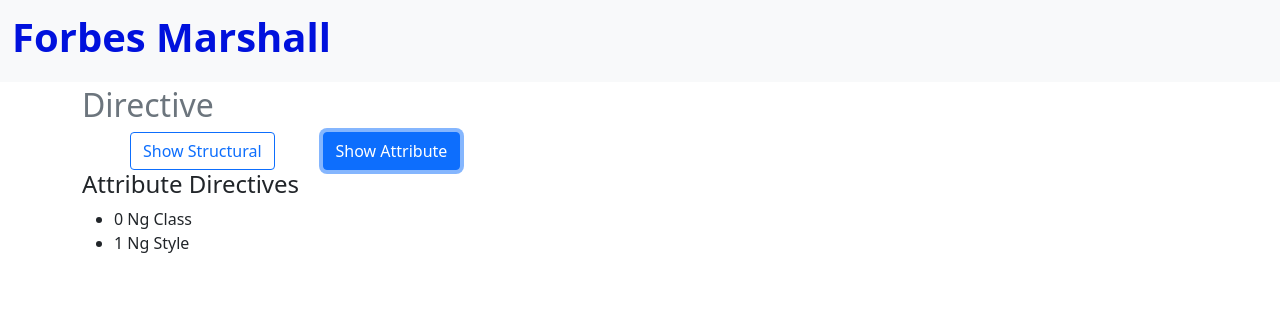
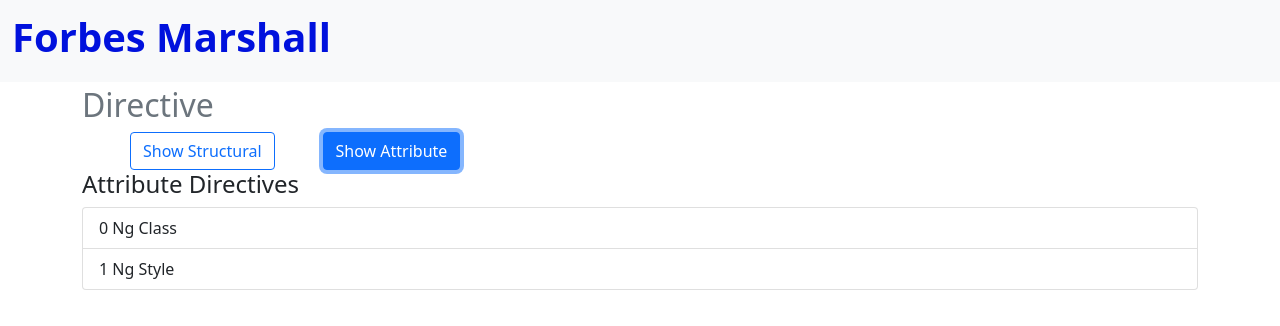
Before and after one commit to meanMonk/training, an Angular app in the folder todo-ui/: page / in a window 1280 px wide. Both pictures are taken after a click on the button "Show Attribute". Shown: the top 326 px of the page. Built offline with nearby package versions, Linux system fonts and the light colour scheme.

Commit message:
ng style

```diff
--- a/todo-ui/src/app/components/directive-day-08/learn-directive/learn-directive.component.html
+++ b/todo-ui/src/app/components/directive-day-08/learn-directive/learn-directive.component.html
@@ -19,8 +19,13 @@
     <div class="col-12">
       <ul class="list-group">
         <li
+          (mouseenter)="currenthoverElement = item"
+          (mouseleave)="currenthoverElement = ''"
           *ngFor="let item of strDirectives; let i = index"
           class="list-group-item"
+          [ngStyle]="{
+            background: item == currenthoverElement ? '#dadbe1' : ''
+          }"
         >
           {{ i }} {{ item }}
         </li>
@@ -30,8 +35,11 @@
   <div *ngIf="selectedDirective === 'attribute'" class="row">
     <h4 class="">{{ selectedDirective | titlecase }} Directives</h4>
     <div class="col-12">
-      <ul>
-        <li *ngFor="let item of atrDirective; let i = index">
+      <ul class="list-group">
+        <li
+          *ngFor="let item of atrDirective; let i = index"
+          class="list-group-item"
+        >
           {{ i }} {{ item }}
         </li>
       </ul>
--- a/todo-ui/src/app/components/directive-day-08/learn-directive/learn-directive.component.ts
+++ b/todo-ui/src/app/components/directive-day-08/learn-directive/learn-directive.component.ts
@@ -7,6 +7,7 @@
 })
 export class LearnDirectiveComponent implements OnInit {
   selectedDirective: string = 'structural';
+  currenthoverElement: string = ''
   strDirectives: Array<string> = [
     'Ng If',
     'Ng for',
```
